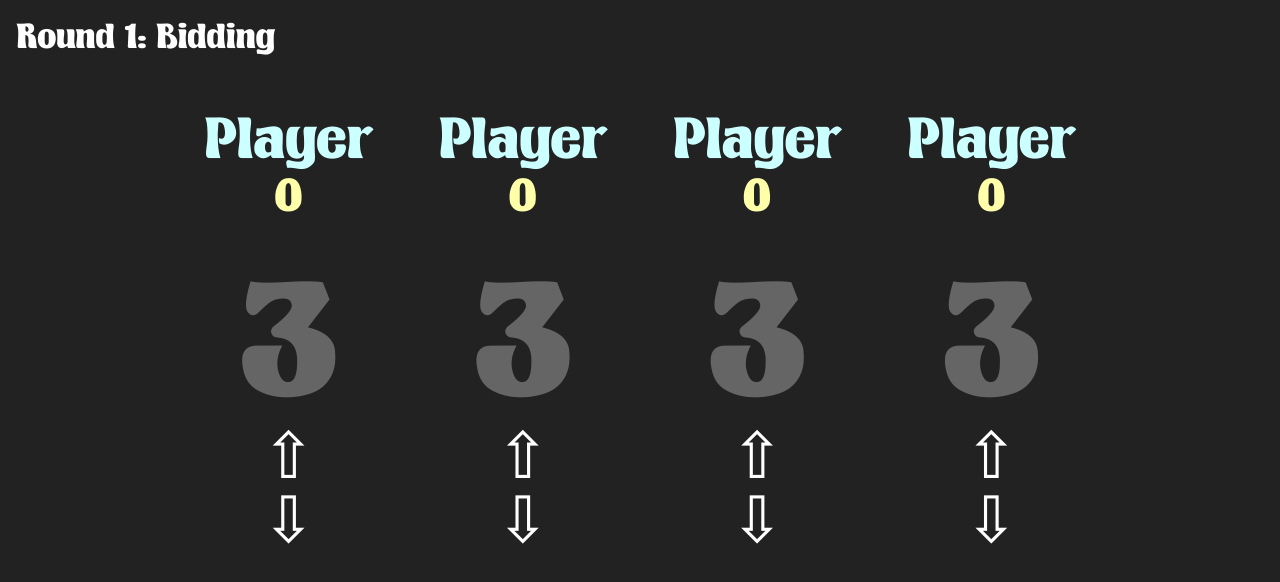
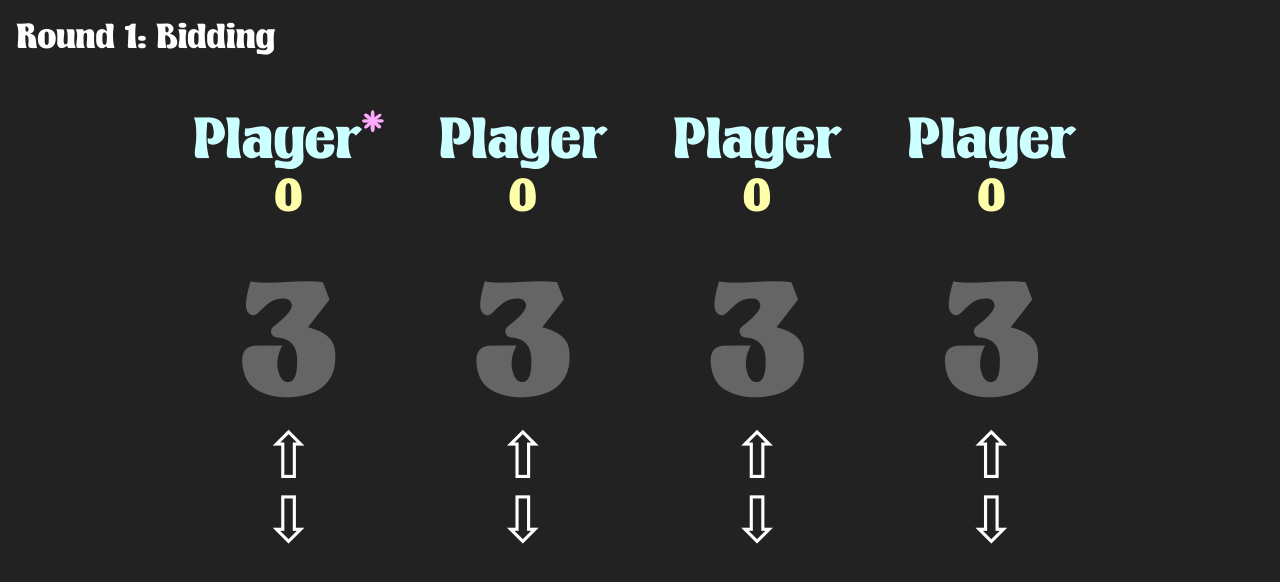
Before and after one commit to joedrago/bosb, a plain HTML site: page index.html in a window 1280 px wide. Both pictures are taken after a click on the element "Scoreboard". Drawn offline with Linux system fonts and the light colour scheme.

Commit message:
Attempt to show dealer/firstbid and minor fixes to dealer rule

```diff
--- a/index.html
+++ b/index.html
@@ -43,6 +43,7 @@
 
     .poordealer {
         color: #faa;
+        opacity: 1;
     }
 
     .player {
@@ -133,6 +134,10 @@
         display: inline-block;
         padding: 5px;
     }
+
+    .dealerbutton {
+        color: #faf;
+    }
 </style>
 </head>
 <body>
--- a/index.js
+++ b/index.js
@@ -44,9 +44,17 @@ const render = () => {
       extraCol += " scorecol"
     }
 
+    let extraPlayer = ""
+    if ((game.state == 'bid') && !game.board) {
+      let roundModulus = (roundNumber - 1) % game.players.length
+      if(roundModulus == playerIndex) {
+        extraPlayer = `<span class="dealerbutton">*</span>`
+      }
+    }
+
     html += `
       <div class="col${extraCol}">
-        <div class="player" onclick="ac();rename(${playerIndex})">${p.name}</div>
+        <div class="player" onclick="ac();rename(${playerIndex})">${p.name}${extraPlayer}</div>
         <div class="score">${p.score}</div>
       `
     if (game.board) {
@@ -167,10 +175,6 @@ const rename = (index) => {
 }
 
 const checkDealer = () => {
-  if(game.dealer != null) {
-    return
-  }
-
   let dealerIndex = null
   for (let playerIndex = 0; playerIndex < game.players.length; ++playerIndex) {
     let p = game.players[playerIndex]
@@ -183,11 +187,15 @@ const checkDealer = () => {
     }
   }
 
+  if(dealerIndex == null) {
+    return
+  }
+
   // A wild guess
   console.log(`index ${dealerIndex} is dealer now`)
   game.dealer = dealerIndex
   game.players[dealerIndex].bid = Math.max(0, bidsRemaining(dealerIndex))
-  game.players[dealerIndex].ready = true
+  // game.players[dealerIndex].ready = true
 }
 
 const changeBid = (index, amount) => {
```
